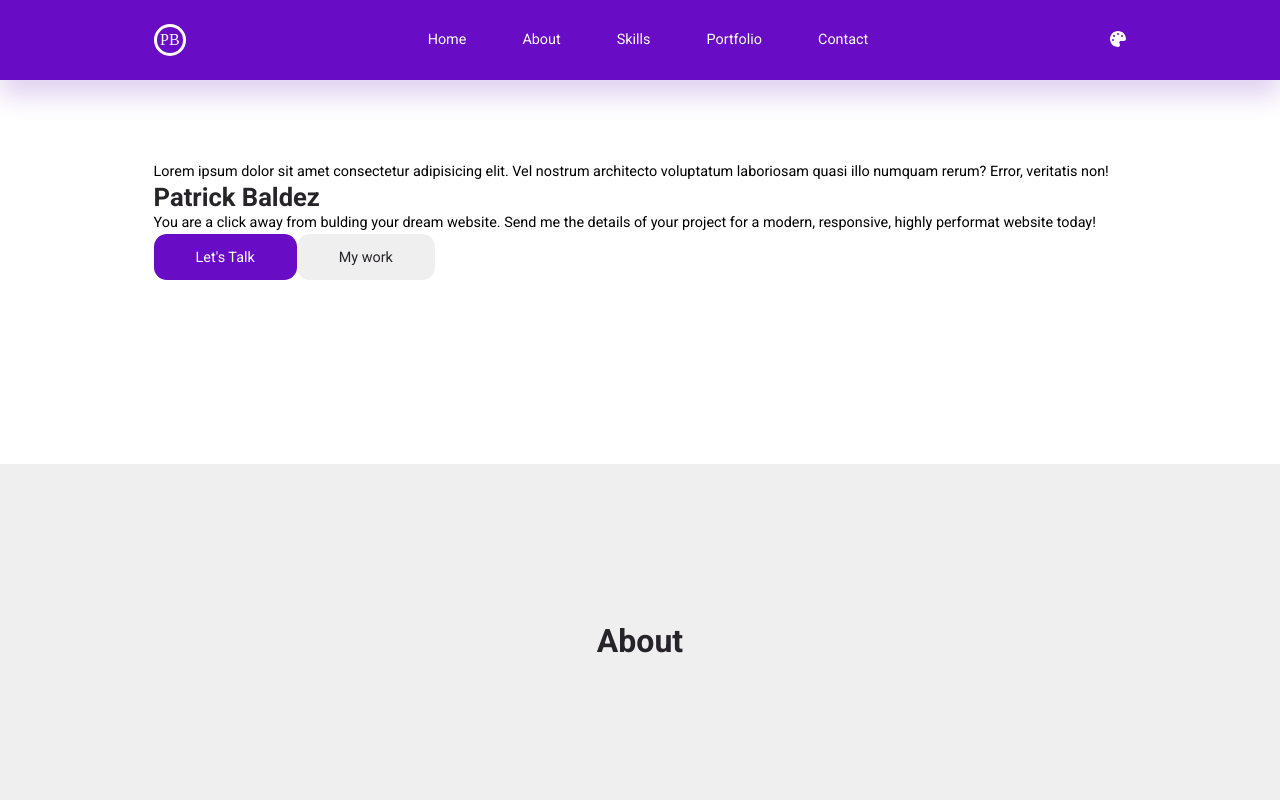
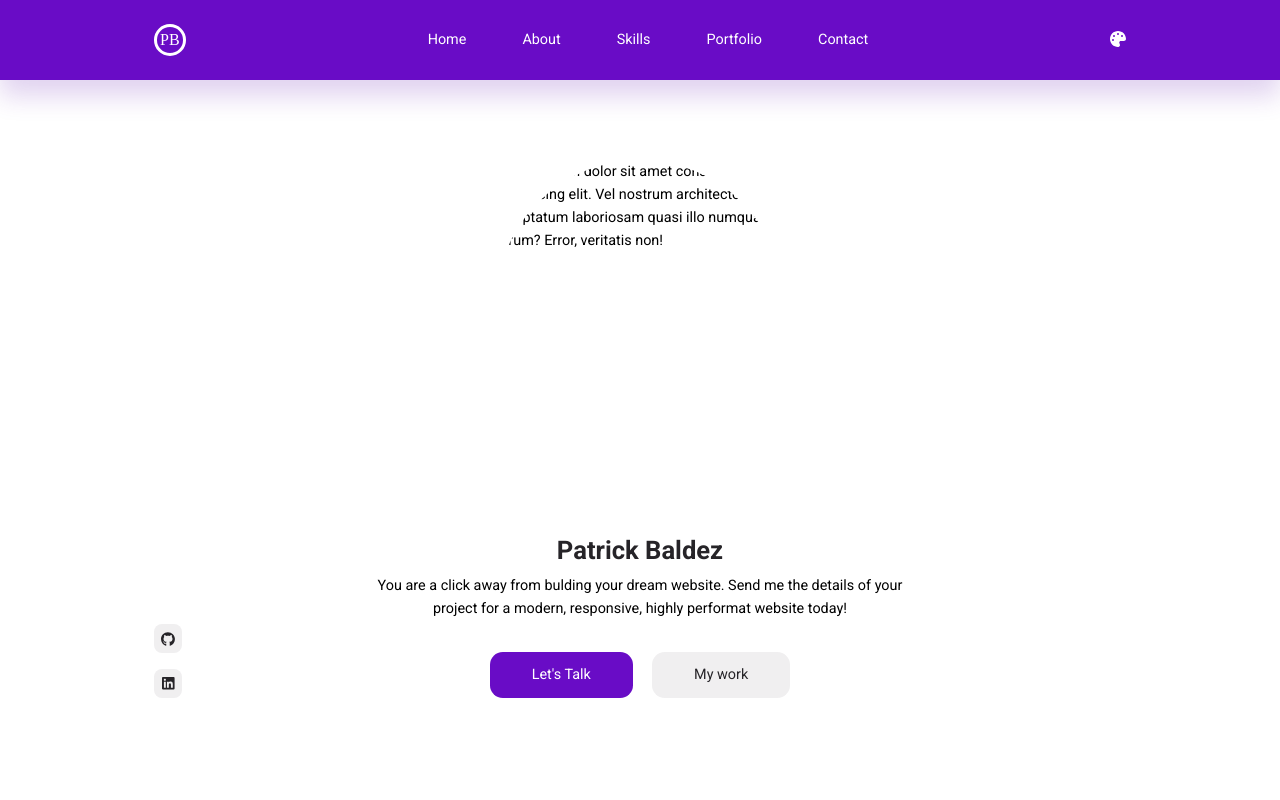
Before and after one commit to BaldezPatrick/Portfolio, a React (Create React App) app: page / in a window 1280 px wide. Shown: the top 800 px of the page. Built offline with nearby package versions, Linux system fonts and the light colour scheme; a web font is replaced by a local one.

Commit message:
feat(Header): Second Header's version style.

```diff
--- a/src/sections/header/header.css
+++ b/src/sections/header/header.css
@@ -0,0 +1,60 @@
+header {
+    background: var(--color-white);
+    display: grid;
+    height: calc(100vh - 5rem);
+    margin-top: 5rem;
+    place-items: center;
+    transition: var(--transition);
+}
+
+.header-container {
+    align-items: center;
+    display: flex;
+    flex-direction: column;
+    position: relative;
+}
+
+.header-profile {
+    border-radius: 9rem 9rem 2rem 2rem;
+    height: 22rem;
+    margin-bottom: 1.5rem;
+    overflow: hidden;
+    width: 18rem;
+}
+
+.header-container p {
+    margin: 0.6rem 0 2rem;
+    text-align: center;
+    width: 35rem;
+}
+
+.header-cta {
+    align-items: center;
+    display: flex;
+    gap: 1.2rem;
+}
+
+.header-socials {
+    bottom: 0;
+    display: flex;
+    flex-direction: column;
+    gap: 1rem;
+    left: 0;
+    position: absolute;
+}
+
+.header-socials a {
+    aspect-ratio: 1/1;
+    background: var(--color-light);
+    border-radius: var(--border-radius-3);
+    color: var(--color-black);
+    display: grid;
+    place-items: center;
+    width: 1.8rem;
+}
+
+.header-socials a:hover {
+    background: var(--color-primary);
+    color: var(--color-white);
+    transform: translateX(-0.5rem);
+}
```
